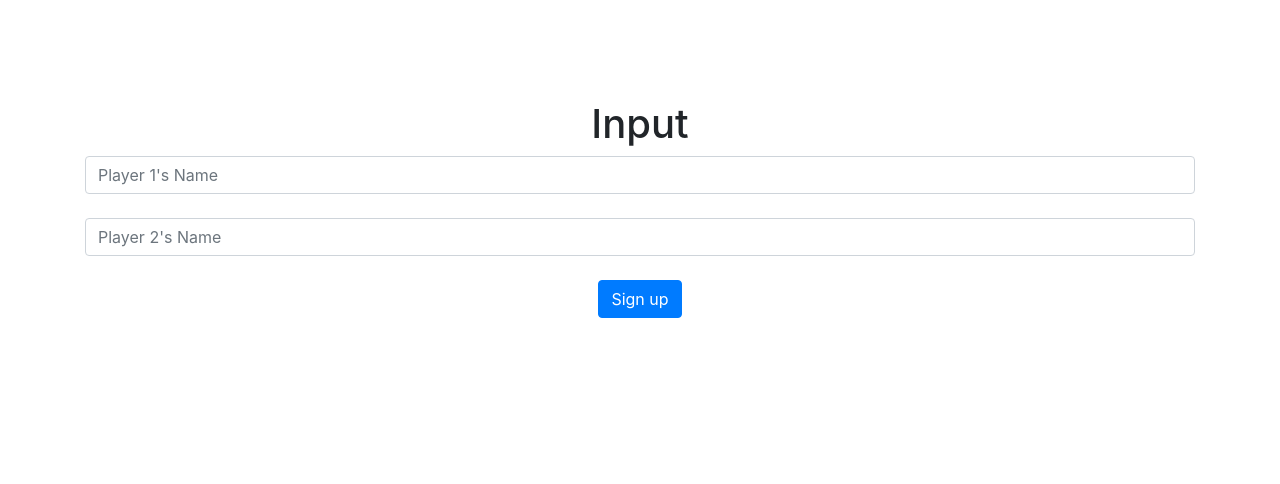
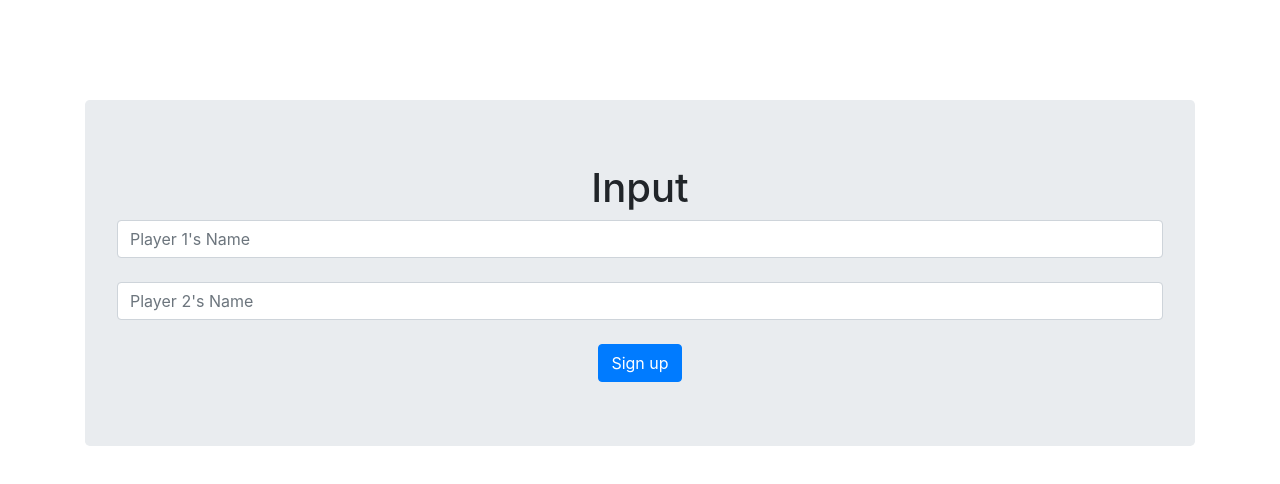
Before and after one commit to PrinceUmbrella/triviaGameTS, a React (Create React App) app in the folder trivia/: page /input in a window 1280 px wide. Shown: the top 484 px of the page. Built offline with nearby package versions, Linux system fonts and the light colour scheme.

Commit message:
input form in jumbotron

```diff
--- a/trivia/src/components/InputHandler.tsx
+++ b/trivia/src/components/InputHandler.tsx
@@ -1,7 +1,7 @@
 import React, {useState, useEffect} from 'react';
 import { useDispatch } from 'react-redux';
 import { Link, Redirect, useHistory } from 'react-router-dom';
-import { Button, Input, InputGroup, InputGroupAddon } from 'reactstrap';
+import { Button, Input, InputGroup, InputGroupAddon, Jumbotron } from 'reactstrap';
 import {playerName } from '../redux/action';
 
 function InputHandler() {
@@ -16,18 +16,19 @@ function InputHandler() {
 
 	return (
 		<div className="App">
+            <Jumbotron>
 		    <h1>Input</h1>
                 <InputGroup>
                     <Input type="text" placeholder={"Player 1's Name"} onChange={(event) => setPlayerOneInfo(event.target.value)}/>
-                {/* <Button onClick={() => buttonClicked(0,playerOneInfo)}>Submit Name</Button> */}
                 </InputGroup>
                 <br />
                 <InputGroup>
                     <Input type="text" placeholder={"Player 2's Name"} onChange={(event) => setPlayerTwoInfo(event.target.value)}/>
-                {/* <Button onClick={() => buttonClicked(1,playerTwoInfo)}>Submit Name</Button> */}
                 </InputGroup>
                 <br />
                 <Link to="/home" onClick={() => buttonClicked(playerOneInfo, playerTwoInfo)} className="btn btn-primary">Sign up</Link>
+            </Jumbotron>
+
 		</div>
   );
 }
```
Lines whose indentation alone changed are shown as unchanged.
